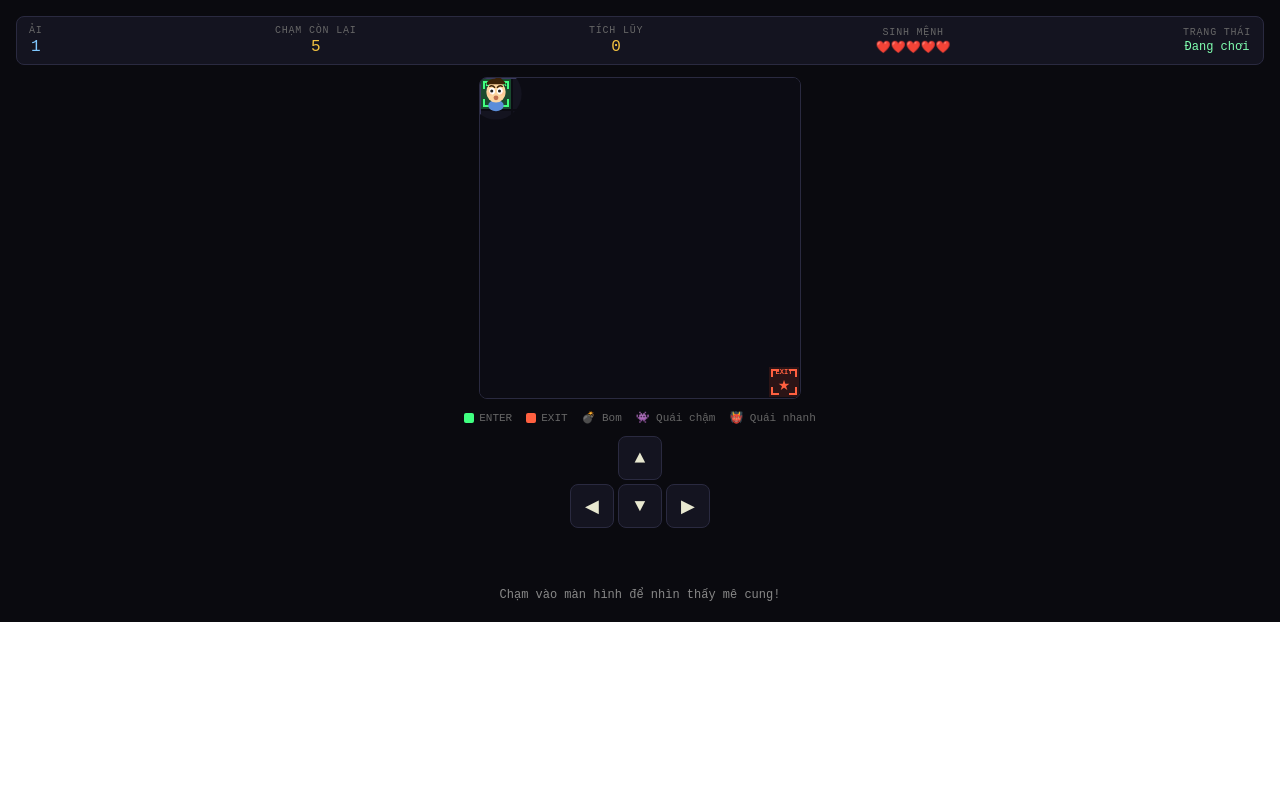
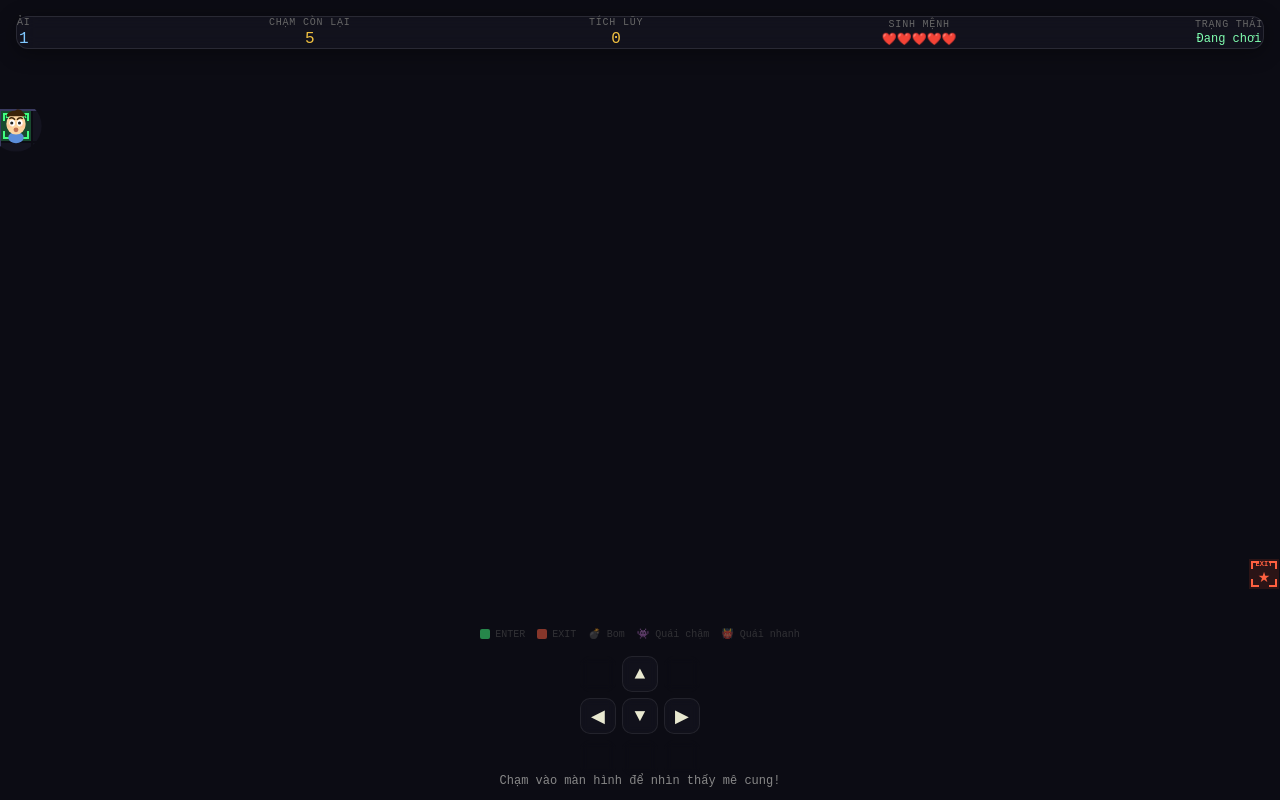
Before and after one commit to nmhillusion/miniGameBoard, a plain HTML site: page darkMaze/index.html in a window 1280 px wide. Both pictures are taken after a click on the button "BẮT ĐẦU". Drawn offline with Linux system fonts and the light colour scheme.

Commit message:
safe area for playground and make it responsize with screen size

```diff
--- a/darkMaze/script.js
+++ b/darkMaze/script.js
@@ -1,10 +1,10 @@
 const canvas = document.getElementById("gc");
 const ctx = canvas.getContext("2d");
-const CELL = 32,
-  COLS = 10,
-  ROWS = 10,
-  W = 320,
-  H = 320;
+const CELL = 32;
+let W = 320;
+let H = 320;
+const SAFE_TOP = 100;
+const SAFE_BOTTOM = 200;
 
 const LEVELS = [
   { touches: 5, bombCount: 3, monsterTypes: [] },
@@ -54,24 +54,32 @@ function mazeGen(cols, rows) {
 }
 
 function initLevel(lvlIdx, bonusCarry) {
+  resizeCanvas(); // Ensure we have latest W/H
+  const cols = Math.floor(W / CELL);
+  const rows = Math.floor((H - SAFE_TOP - SAFE_BOTTOM) / CELL);
+  const offsetTop = SAFE_TOP + (H - SAFE_TOP - SAFE_BOTTOM - rows * CELL) / 2;
+  const offsetLeft = (W - cols * CELL) / 2;
+
   const cfg = LEVELS[Math.min(lvlIdx, LEVELS.length - 1)];
-  const walls = mazeGen(COLS, ROWS);
+  const walls = mazeGen(cols, rows);
 
   // Braiding: Remove more random walls to create better flow and alternative routes
-  const braidAmount = Math.floor(COLS * ROWS * 0.2); // Increased to 20%
+  const braidAmount = Math.floor(cols * rows * 0.2); // Increased to 20%
   for (let i = 0; i < braidAmount; i++) {
-    const r = Math.floor(Math.random() * (ROWS - 1)) + 1;
-    const c = Math.floor(Math.random() * (COLS - 1)) + 1;
+    const r = Math.floor(Math.random() * (rows - 1)) + 1;
+    const c = Math.floor(Math.random() * (cols - 1)) + 1;
     if (Math.random() > 0.5) walls.h[r][c] = false;
     else walls.v[r][c] = false;
   }
   // Ensure Start and Exit area has at least two openings if possible
-  walls.h[1][0] = false;
-  walls.v[0][1] = false;
-  walls.h[ROWS - 1][COLS - 1] = false;
-  walls.v[ROWS - 1][COLS - 1] = false;
+  if (rows > 1 && cols > 1) {
+    walls.h[1][0] = false;
+    walls.v[0][1] = false;
+    walls.h[rows - 1][cols - 1] = false;
+    walls.v[rows - 1][cols - 1] = false;
+  }
 
-  const used = new Set(["0,0", `${ROWS - 1},${COLS - 1}`]);
+  const used = new Set(["0,0", `${rows - 1},${cols - 1}`]);
   let bombs = [];
   let attempts = 0;
 
@@ -80,8 +88,8 @@ function initLevel(lvlIdx, bonusCarry) {
     bombs = [];
     const bombUsed = new Set(used);
     while (bombs.length < cfg.bombCount) {
-      const r = Math.floor(Math.random() * ROWS),
-        c = Math.floor(Math.random() * COLS);
+      const r = Math.floor(Math.random() * rows),
+        c = Math.floor(Math.random() * cols);
       const k = `${r},${c}`;
       if (!bombUsed.has(k)) {
         bombs.push({ r, c });
@@ -89,14 +97,14 @@ function initLevel(lvlIdx, bonusCarry) {
       }
     }
     attempts++;
-  } while (!isSolvable(ROWS, COLS, walls, bombs) && attempts < 50);
+  } while (!isSolvable(rows, cols, walls, bombs) && attempts < 50);
 
   const monsters = [];
   for (const type of cfg.monsterTypes || []) {
     let r, c, k;
     do {
-      r = Math.floor(Math.random() * ROWS);
-      c = Math.floor(Math.random() * COLS);
+      r = Math.floor(Math.random() * rows);
+      c = Math.floor(Math.random() * cols);
       k = `${r},${c}`;
     } while (used.has(k));
     used.add(k);
@@ -106,12 +114,16 @@ function initLevel(lvlIdx, bonusCarry) {
   trail["0,0"] = performance.now(); // start cell always revealed
   state = {
     lvlIdx,
+    cols,
+    rows,
+    offsetTop,
+    offsetLeft,
     walls,
     bombs,
     monsters,
     player: { r: 0, c: 0, visualR: 0, visualC: 0 },
     entry: { r: 0, c: 0 },
-    exit: { r: ROWS - 1, c: COLS - 1 },
+    exit: { r: rows - 1, c: cols - 1 },
     touches: cfg.touches + bonusCarry,
     bonusCarry,
     alive: true,
@@ -132,6 +144,20 @@ function initLevel(lvlIdx, bonusCarry) {
   };
   updateHUD();
 }
+
+function resizeCanvas() {
+  W = window.innerWidth;
+  H = window.innerHeight;
+  canvas.width = W;
+  canvas.height = H;
+}
+
+window.addEventListener("resize", () => {
+  resizeCanvas();
+});
+
+// Initialize canvas size before first level
+resizeCanvas();
 
 function isSolvable(rows, cols, walls, bombs) {
   const bombSet = new Set(bombs.map((b) => `${b.r},${b.c}`));
@@ -190,11 +216,11 @@ function setMsg(txt, cls = "") {
 }
 
 function canMove(r, c, dir) {
-  const { walls } = state;
+  const { walls, rows, cols } = state;
   if (dir === 0) return r > 0 && !walls.h[r][c];
-  if (dir === 1) return r < ROWS - 1 && !walls.h[r + 1][c];
+  if (dir === 1) return r < rows - 1 && !walls.h[r + 1][c];
   if (dir === 2) return c > 0 && !walls.v[r][c];
-  if (dir === 3) return c < COLS - 1 && !walls.v[r][c + 1];
+  if (dir === 3) return c < cols - 1 && !walls.v[r][c + 1];
   return false;
 }
 
@@ -366,8 +392,10 @@ canvas.addEventListener("pointerdown", (e) => {
   const rect = canvas.getBoundingClientRect();
   state.touches--;
   updateHUD();
-  state.revealX = (e.clientX - rect.left) * (W / rect.width);
-  state.revealY = (e.clientY - rect.top) * (H / rect.height);
+  const rawX = (e.clientX - rect.left) * (W / rect.width);
+  const rawY = (e.clientY - rect.top) * (H / rect.height);
+  state.revealX = rawX;
+  state.revealY = rawY;
   state.revealActive = true;
   state.revealTimer = performance.now();
   state.lastAction = performance.now();
@@ -616,8 +644,9 @@ function drawBoyFace(cx, cy, scale, breathScale, isDead, ts, emotion = "worried"
 }
 
 function drawEntryMarker(r, c) {
-  const x = c * CELL,
-    y = r * CELL;
+  const { offsetLeft, offsetTop } = state;
+  const x = offsetLeft + c * CELL,
+    y = offsetTop + r * CELL;
   ctx.fillStyle = "rgba(40,255,100,0.12)";
   ctx.fillRect(x + 1, y + 1, CELL - 2, CELL - 2);
   ctx.strokeStyle = "#40ff80";
@@ -646,8 +675,9 @@ function drawEntryMarker(r, c) {
 }
 
 function drawExitMarker(r, c) {
-  const x = c * CELL,
-    y = r * CELL;
+  const { offsetLeft, offsetTop } = state;
+  const x = offsetLeft + c * CELL,
+    y = offsetTop + r * CELL;
   ctx.fillStyle = "rgba(255,80,40,0.13)";
   ctx.fillRect(x + 1, y + 1, CELL - 2, CELL - 2);
   ctx.strokeStyle = "#ff6040";
@@ -679,38 +709,40 @@ function drawExitMarker(r, c) {
 }
 
 function drawMazeBase() {
-  const { walls, exit, entry, bombs, monsters } = state;
-  for (let r = 0; r < ROWS; r++)
-    for (let c = 0; c < COLS; c++) {
+  const { walls, exit, entry, bombs, monsters, rows, cols, offsetLeft, offsetTop } = state;
+  for (let r = 0; r < rows; r++)
+    for (let c = 0; c < cols; c++) {
       ctx.fillStyle = "#141420";
-      ctx.fillRect(c * CELL + 1, r * CELL + 1, CELL - 2, CELL - 2);
+      ctx.fillRect(offsetLeft + c * CELL + 1, offsetTop + r * CELL + 1, CELL - 2, CELL - 2);
     }
   ctx.strokeStyle = "#3a3a60";
   ctx.lineWidth = 2;
-  for (let r = 0; r < ROWS; r++)
-    for (let c = 0; c < COLS; c++) {
+  for (let r = 0; r < rows; r++)
+    for (let c = 0; c < cols; c++) {
+      const x = offsetLeft + c * CELL;
+      const y = offsetTop + r * CELL;
       if (walls.h[r][c]) {
         ctx.beginPath();
-        ctx.moveTo(c * CELL, r * CELL);
-        ctx.lineTo((c + 1) * CELL, r * CELL);
+        ctx.moveTo(x, y);
+        ctx.lineTo(x + CELL, y);
         ctx.stroke();
       }
       if (walls.h[r + 1][c]) {
         ctx.beginPath();
-        ctx.moveTo(c * CELL, (r + 1) * CELL);
-        ctx.lineTo((c + 1) * CELL, (r + 1) * CELL);
+        ctx.moveTo(x, y + CELL);
+        ctx.lineTo(x + CELL, y + CELL);
         ctx.stroke();
       }
       if (walls.v[r][c]) {
         ctx.beginPath();
-        ctx.moveTo(c * CELL, r * CELL);
-        ctx.lineTo(c * CELL, (r + 1) * CELL);
+        ctx.moveTo(x, y);
+        ctx.lineTo(x, y + CELL);
         ctx.stroke();
       }
       if (walls.v[r][c + 1]) {
         ctx.beginPath();
-        ctx.moveTo((c + 1) * CELL, r * CELL);
-        ctx.lineTo((c + 1) * CELL, (r + 1) * CELL);
+        ctx.moveTo(x + CELL, y);
+        ctx.lineTo(x + CELL, y + CELL);
         ctx.stroke();
       }
     }
@@ -720,12 +752,12 @@ function drawMazeBase() {
   ctx.textAlign = "center";
   ctx.textBaseline = "middle";
   for (const b of bombs)
-    ctx.fillText("💣", (b.c + 0.5) * CELL, (b.r + 0.5) * CELL);
+    ctx.fillText("💣", offsetLeft + (b.c + 0.5) * CELL, offsetTop + (b.r + 0.5) * CELL);
   for (const m of monsters)
     ctx.fillText(
       m.type === "fast" ? "👹" : "👾",
-      (m.c + 0.5) * CELL,
-      (m.r + 0.5) * CELL,
+      offsetLeft + (m.c + 0.5) * CELL,
+      offsetTop + (m.r + 0.5) * CELL,
     );
 }
 
@@ -747,6 +779,8 @@ function render(ts) {
     isDead,
     particles,
     emotion,
+    offsetLeft,
+    offsetTop,
   } = state;
 
   const now = ts || performance.now();
@@ -756,8 +790,8 @@ function render(ts) {
   player.visualR += (player.r - player.visualR) * lerpSpeed;
   player.visualC += (player.c - player.visualC) * lerpSpeed;
 
-  const px = (player.visualC + 0.5) * CELL,
-    py = (player.visualR + 0.5) * CELL;
+  const px = offsetLeft + (player.visualC + 0.5) * CELL,
+    py = offsetTop + (player.visualR + 0.5) * CELL;
 
   // Dynamic Emotion Detection
   if (state.alive && !state.won && !["shocked", "frustrated", "curious"].includes(state.emotion)) {
@@ -841,8 +875,8 @@ function render(ts) {
     }
     const fade = 1 - age / TRAIL_MAX_AGE;
     const [tr, tc] = key.split(",").map(Number);
-    const tx = tc * CELL,
-      ty = tr * CELL;
+    const tx = offsetLeft + tc * CELL,
+      ty = offsetTop + tr * CELL;
     ctx.globalAlpha = fade;
     // Draw this cell's floor + walls
     ctx.fillStyle = "#141420";
--- a/darkMaze/style.css
+++ b/darkMaze/style.css
@@ -7,23 +7,27 @@
   font-family: var(--font-mono, monospace);
   background: #0a0a0f;
   color: #e8e8d0;
-  min-height: 520px;
-  padding: 16px;
-  border-radius: var(--border-radius-lg);
-  display: flex;
-  flex-direction: column;
-  gap: 12px;
+  width: 100vw;
+  height: 100vh;
+  position: relative;
+  overflow: hidden;
   user-select: none;
 }
 #hud {
+  position: absolute;
+  top: 16px;
+  left: 16px;
+  right: 16px;
+  z-index: 20;
   display: flex;
   justify-content: space-between;
   align-items: center;
   font-size: 13px;
-  padding: 8px 12px;
-  background: #141420;
-  border-radius: 8px;
-  border: 0.5px solid #2a2a40;
+  background: rgba(20, 20, 32, 0.75);
+  backdrop-filter: blur(10px);
+  border-radius: 12px;
+  border: 1px solid rgba(255, 255, 255, 0.1);
+  box-shadow: 0 4px 20px rgba(0, 0, 0, 0.4);
 }
 .hud-item {
   display: flex;
@@ -53,37 +57,44 @@
 }
 #canvas-wrap {
   position: relative;
-  display: flex;
-  justify-content: center;
+  width: 100%;
+  height: 100%;
+  z-index: 1;
 }
 canvas {
   display: block;
-  border-radius: 8px;
-  border: 0.5px solid #2a2a40;
+  width: 100%;
+  height: 100%;
   cursor: pointer;
   touch-action: none;
 }
 #controls {
+  position: absolute;
+  bottom: 24px;
+  left: 50%;
+  transform: translateX(-50%);
+  z-index: 20;
   display: grid;
-  grid-template-columns: repeat(3, 44px);
-  grid-template-rows: repeat(3, 44px);
-  gap: 4px;
-  justify-content: center;
+  grid-template-columns: repeat(3, 36px);
+  grid-template-rows: repeat(3, 36px);
+  gap: 6px;
 }
 .ctrl-btn {
-  background: #141420;
-  border: 0.5px solid #2a2a40;
+  background: rgba(20, 20, 32, 0.65);
+  backdrop-filter: blur(4px);
+  border: 1px solid rgba(255, 255, 255, 0.08);
   color: #e8e8d0;
   font-size: 18px;
-  border-radius: 8px;
+  border-radius: 10px;
   cursor: pointer;
   display: flex;
   align-items: center;
   justify-content: center;
-  transition: background 0.1s;
+  transition: all 0.15s;
 }
 .ctrl-btn:active {
-  background: #2a2a40;
+  background: rgba(128, 200, 255, 0.3);
+  transform: scale(0.92);
 }
 .ctrl-btn.empty {
   background: transparent;
@@ -91,10 +102,16 @@ canvas {
   pointer-events: none;
 }
 #msg-bar {
+  position: absolute;
+  bottom: 8px;
+  left: 0;
+  right: 0;
+  z-index: 25;
   text-align: center;
   font-size: 12px;
   color: #888;
   min-height: 18px;
+  pointer-events: none;
 }
 .alert {
   color: #ff8060;
@@ -140,13 +157,18 @@ canvas {
   background: #2a2a50;
 }
 #legend {
+  position: absolute;
+  bottom: 160px;
+  left: 16px;
+  right: 16px;
+  z-index: 15;
   display: flex;
-  gap: 14px;
+  gap: 12px;
   justify-content: center;
   flex-wrap: wrap;
-  font-size: 11px;
-  color: #666;
-  padding: 0 4px;
+  font-size: 10px;
+  color: #555;
+  opacity: 0.5;
 }
 .leg-item {
   display: flex;
```
